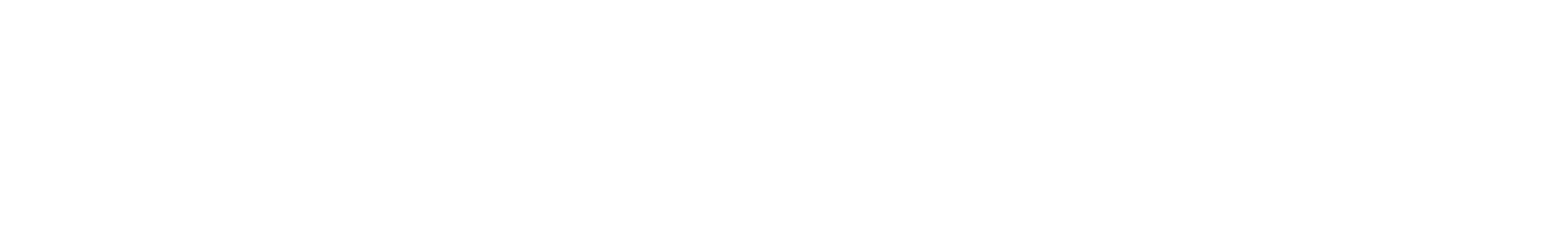
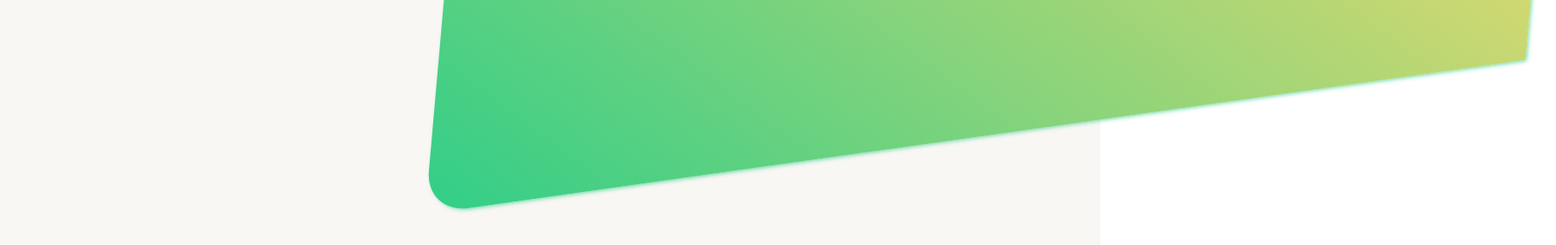
Before and after one commit to parthibt/responsive-website, a plain HTML site: page index.html in a window 1280 px wide. Shown: the whole page at 86% size, 1810 px wide, since content can reach past the window. Drawn offline with Linux system fonts and the light colour scheme.

Commit message:
add content

```diff
--- a/index.html
+++ b/index.html
@@ -5,9 +5,16 @@
     <meta http-equiv="X-UA-Compatible" content="IE=edge">
     <meta name="viewport" content="width=device-width, initial-scale=1.0">
     <link rel="stylesheet" href="responsive.css">
-    <title>Document</title>
+    <title>Responsive website</title>
 </head>
 <body>
+    <div class="contanier">
+        <div class="circle">
+
+        </div>
+
+
+    </div>
 
 </body>
 </html>
--- a/responsive.css
+++ b/responsive.css
@@ -0,0 +1,65 @@
+@import url('https://fonts.googleapis.com/css2?family=Inconsolata:wght@300;400;500&display=swap');
+
+
+
+*{
+    margin: 0;
+    padding: 0;
+
+}
+*,
+*::after,
+*::before{
+    box-sizing: border-box;
+}
+:root{
+    --back-color: #f8f7f4;
+    --before-color: #30ce88;
+    --circle-one: #27a09e;
+    --circle-two: #4a3341;
+    --text-color: #009c8e;
+    --circle-three: #ffa8bf;
+    --back2-color: #ffdb6a;
+}
+body{
+    line-height: 1.5;
+    font-size: 1rem;
+    font-family: 'Inconsolata', monospace;
+    overflow-x: hidden;
+}
+.contanier{
+    max-width: 100%;
+    height: 100vh;
+    background: var(--back-color);
+    position: relative;
+    z-index: 1;
+
+}
+/*.circle{
+    width: 100%;
+    height: 100vh;
+    clip-path: circle(5.55%);
+    position: absolute;
+    left: -18%;
+    top: -30%;
+    box-shadow: 1px 1px 5px -1px rgba(48, 206, 136, 0.77);
+    filter: blur(50%);
+    background: linear-gradient(to right ,var(--circle-one),var(--circle-three),var(--circle-two));
+
+}*/
+.contanier::before{
+    content: '';
+    width: 100%;
+    height: 50%;
+    inset: 0;
+    position: absolute;
+    left: 40%;
+    bottom: 30%;
+    top: -30%;
+    transform: skew(-5deg, -8deg);
+    background: linear-gradient(40deg,var(--before-color),var(--back2-color));
+    border-bottom-left-radius: 50px;
+    box-shadow: 2px 2px 5px -1px rgba(48, 206, 136, 0.77);
+    filter: blur(30%);
+    z-index: -1;
+}
```
